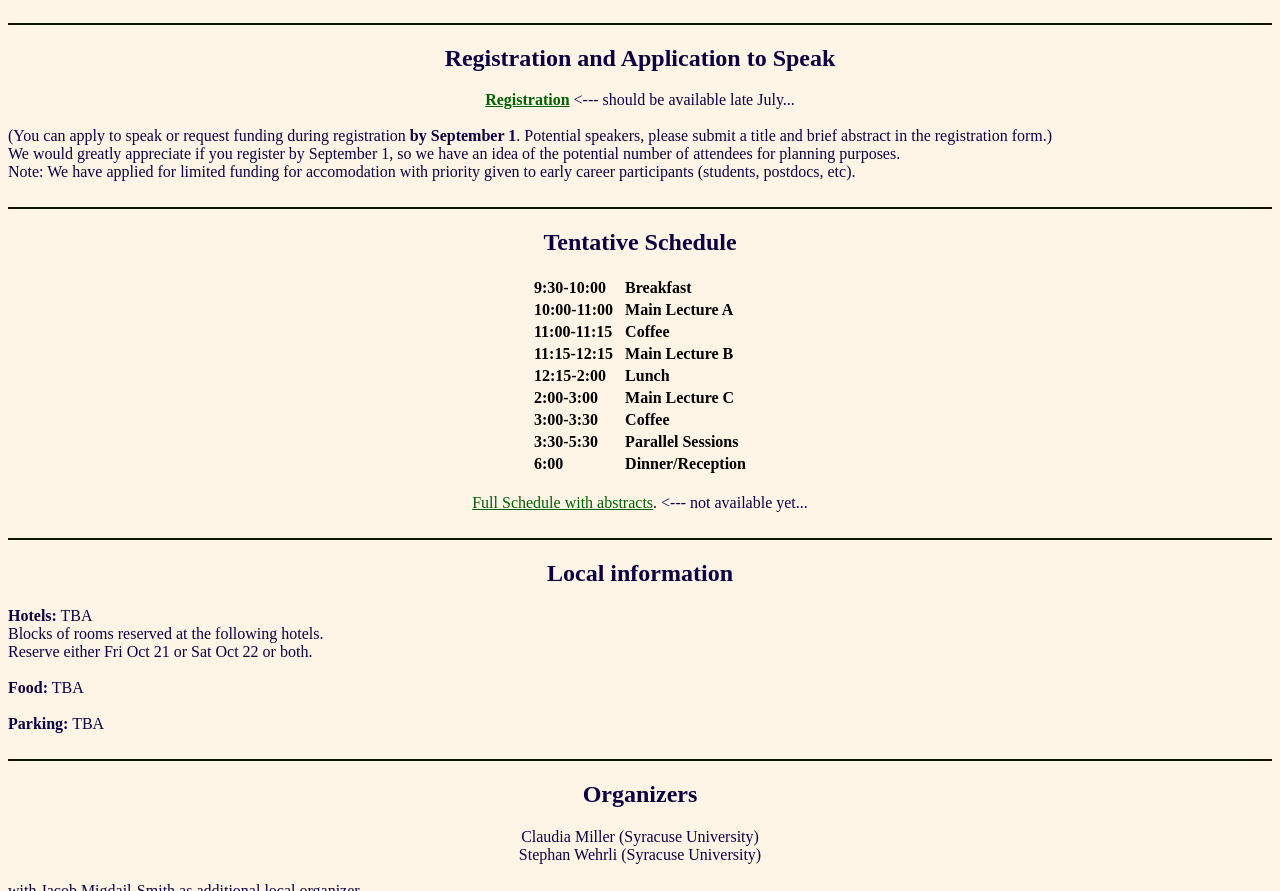
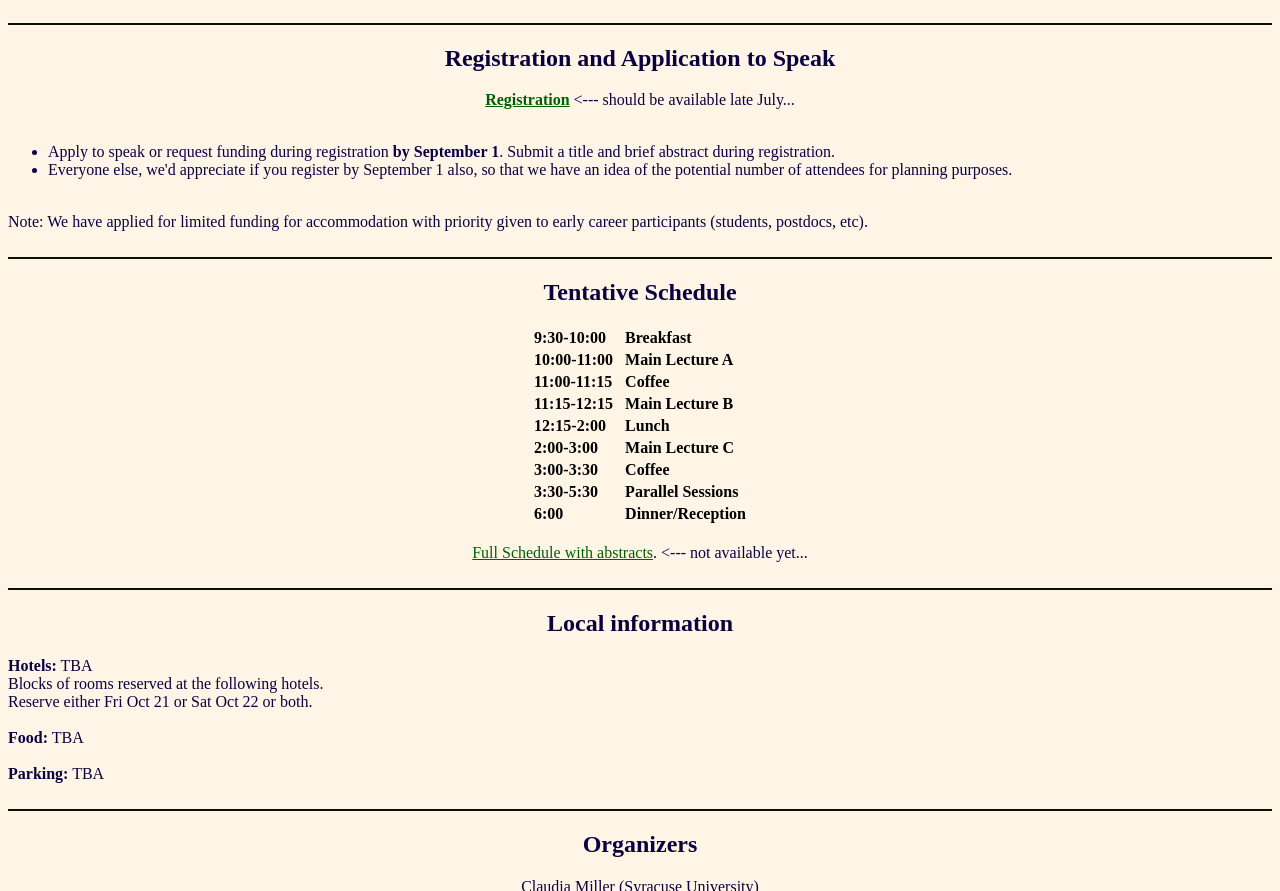
Before and after one commit to clamille/clamille.github.io, a plain HTML site: page UNYTS2022.html in a window 1280 px wide. Shown: the part 932-1823 px from the top of the page. Drawn offline with Linux system fonts and the light colour scheme.

Commit message:
Update UNYTS2022.html

```diff
--- a/UNYTS2022.html
+++ b/UNYTS2022.html
@@ -92,11 +92,14 @@ For these, we have an open call for speakers, with preference given to early-car
 <--- should be available late July...
 </center>
 <br>
-(You can apply to speak or request funding during registration <b>by September 1</b>. Potential speakers, please submit a title and brief abstract in the registration form.)
+<ul>
+<li>Apply to speak or request funding during registration <b><red>by September 1</red></b>. Submit a title and brief abstract during registration.
+<li>Everyone else, we'd appreciate if you register by September 1 also, so that we have an idea of the potential number of attendees for planning purposes.
+</ul>
 <br>
-<red>We would greatly appreciate if you register by September 1, so we have an idea of the potential number of attendees for planning purposes.
+Note: We have applied for limited funding for accommodation with priority given to early career participants (students, postdocs, etc).
 <br>
-Note: We have applied for limited funding for accomodation with priority given to early career participants (students, postdocs, etc).
+
 
 </div><br>
  <hr color=rgb(130, 26, 40)>
```
